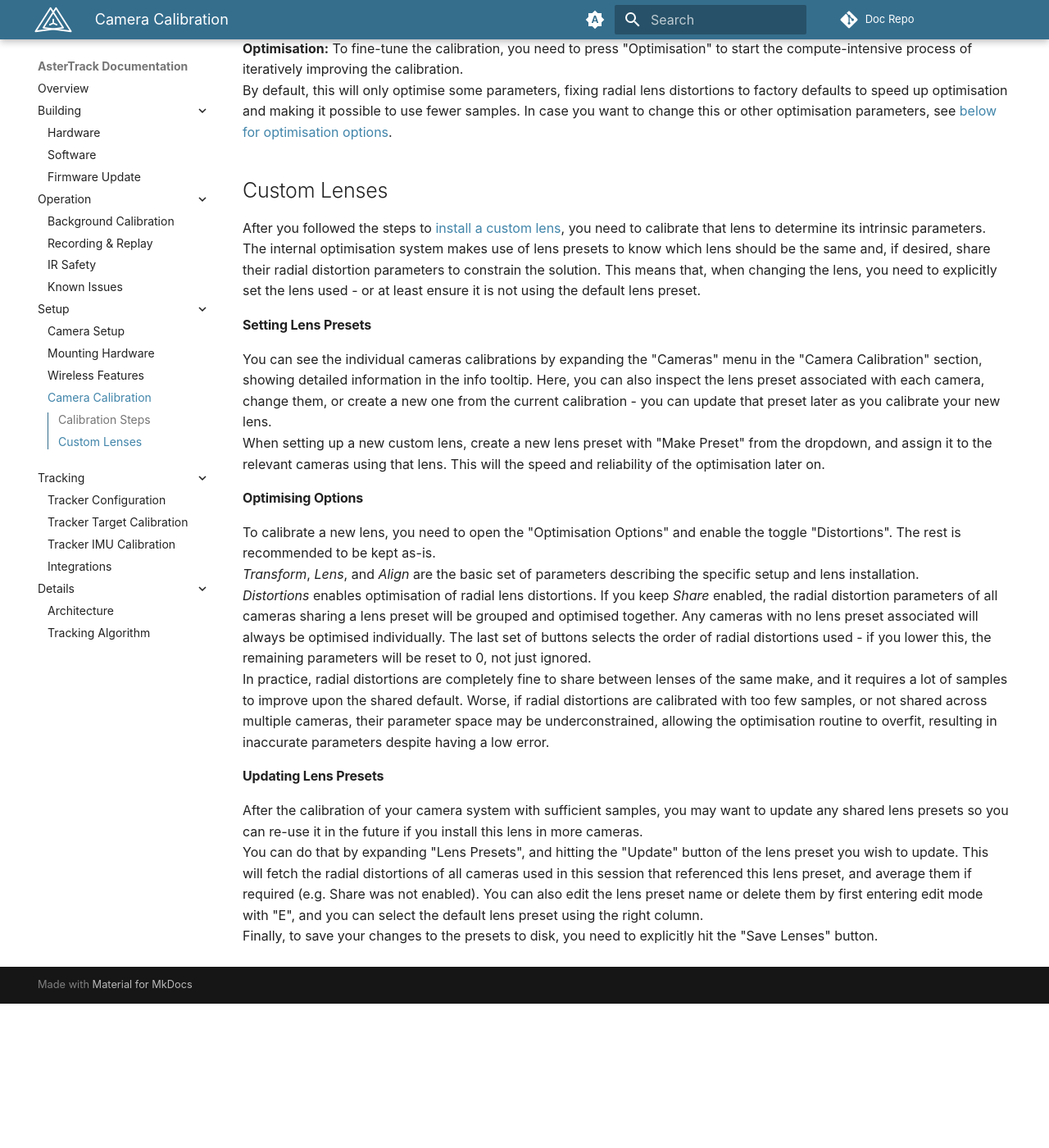
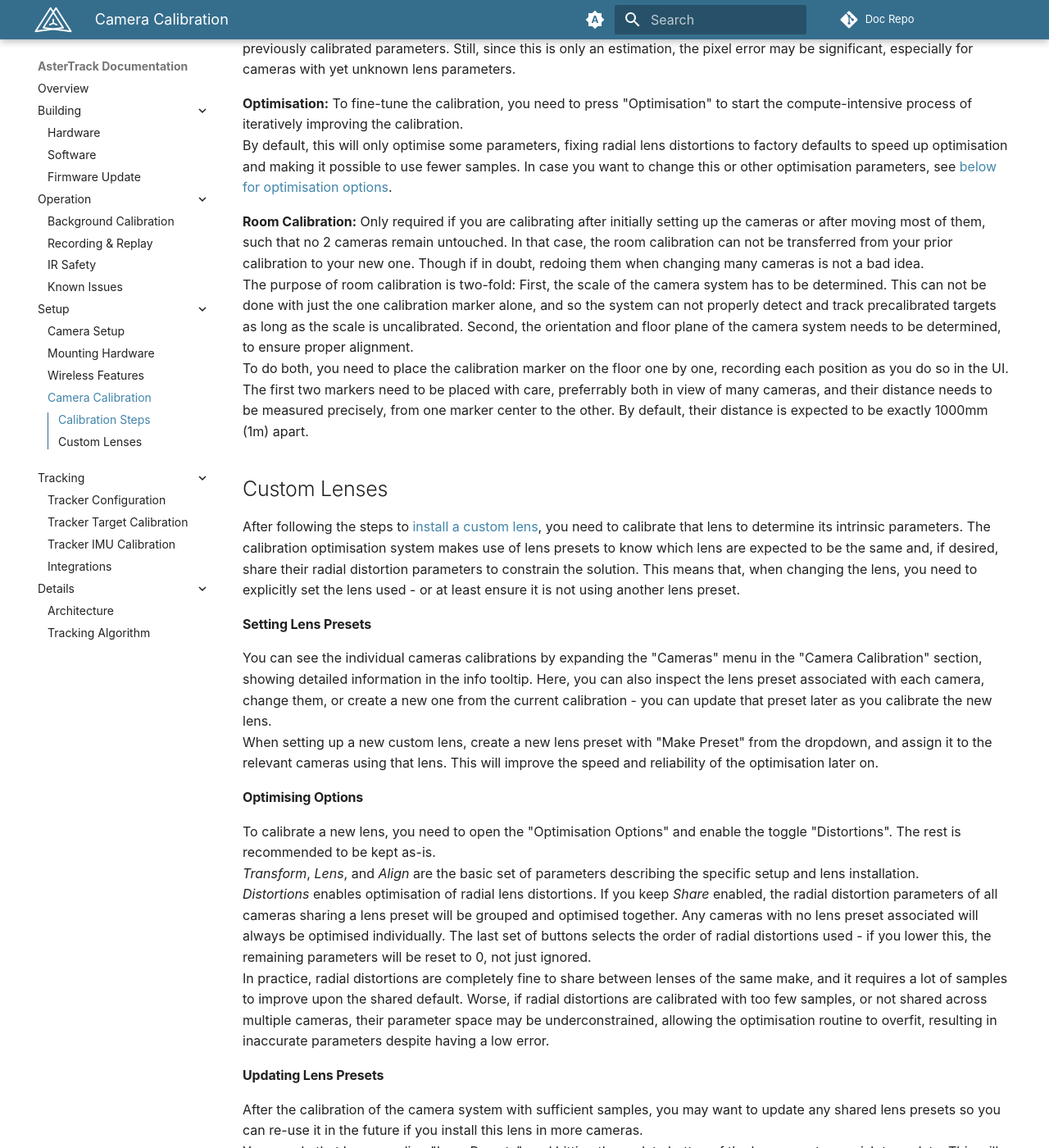
Before and after one commit to AsterTrack/AsterTrack_Documentation, an MkDocs documentation site: the page built from docs/setup/camera_calib.md, in a window 1280 px wide and 1400 px high, scrolled down 707 px. Shown: the whole window at 82% size. Built offline with MkDocs 1.6.1 and Material for MkDocs 9.7.7, drawn with Linux system fonts in a browser that asks for light colours; plug-ins that fetch from the network failed and are left out; comment, search, counter and statistics services are not loaded; before the commit the page ends 1931 px from its top, so only the background shows below that; some of the changed text lies outside the part shown.

Commit message:
Amendments to existing docs

```diff
--- a/docs/setup/camera_calib.md
+++ b/docs/setup/camera_calib.md
@@ -7,13 +7,18 @@ Ideally, this is only required once for initial setup, though as long as continu
 
 ## Calibration Steps
 
+Follow these steps to calibrate the camera system.
+Note that the **Reconstruction** and **Room Calibration** are generally only required on first setup, though their exact requirements vary.
+
 **Collecting Samples:** First you need to collect samples to use for calibration. Make sure you've followed the general procedures for operating the camera system, especially [background calibration](../operation/background.md). <br>
 Then enter the "Camera Calibration" Phase in the "Pipeline" panel while streaming and wave a small spherical calibration marker around the room.
 As long as *Collect* is checked, you should see samples being accumulated from continuously visible marker sequences.
 Try to get good coverage of all cameras, and cover all the space you intend to track.
 Do this relatively slowly in the corners to allow for enough samples to be accumulated there.
 
-**Reconstruction:** Only if you are calibrating after initially setting up the cameras, added cameras, or moved one or more cameras, do you need to estimate their rough position first by hitting "Reconstruction". If you are only looking to improve an existing calibration, skip this step entirely. <br>
+**Reconstruction:** Only required if you are calibrating after initially setting up the cameras, added cameras, or moved one or more cameras.
+If you are only looking to improve an existing calibration, skip this step entirely.
+Otherwise, you need to estimate the rough positions of the new cameras by hitting "Reconstruction". <br>
 Reconstruction will re-estimate the camera transforms and the lens focal length from scratch, but will not touch any other previously calibrated parameters.
 Still, since this is only an estimation, the pixel error may be significant, especially for cameras with yet unknown lens parameters. <br>
 
@@ -21,17 +26,27 @@ Still, since this is only an estimation, the pixel error may be significant, esp
 By default, this will only optimise some parameters, fixing radial lens distortions to factory defaults to speed up optimisation and making it possible to use fewer samples.
 In case you want to change this or other optimisation parameters, see [below for optimisation options](#optimising-options).
 
+**Room Calibration:** Only required if you are calibrating after initially setting up the cameras or after moving most of them, such that no 2 cameras remain untouched.
+In that case, the room calibration can not be transferred from your prior calibration to your new one.
+Though if in doubt, redoing them when changing many cameras is not a bad idea. <br>
+The purpose of room calibration is two-fold: First, the scale of the camera system has to be determined.
+This can not be done with just the one calibration marker alone, and so the system can not properly detect and track precalibrated targets as long as the scale is uncalibrated.
+Second, the orientation and floor plane of the camera system needs to be determined, to ensure proper alignment. <br>
+To do both, you need to place the calibration marker on the floor one by one, recording each position as you do so in the UI.
+The first two markers need to be placed with care, preferrably both in view of many cameras, and their distance needs to be measured precisely, from one marker center to the other.
+By default, their distance is expected to be exactly 1000mm (1m) apart.
+
 ## Custom Lenses
 
-After you followed the steps to [install a custom lens](camera_setup.md#custom-lenses), you need to calibrate that lens to determine its intrinsic parameters.
-The internal optimisation system makes use of lens presets to know which lens should be the same and, if desired, share their radial distortion parameters to constrain the solution.
-This means that, when changing the lens, you need to explicitly set the lens used - or at least ensure it is not using the default lens preset.
+After following the steps to [install a custom lens](camera_setup.md#custom-lenses), you need to calibrate that lens to determine its intrinsic parameters.
+The calibration optimisation system makes use of lens presets to know which lens are expected to be the same and, if desired, share their radial distortion parameters to constrain the solution.
+This means that, when changing the lens, you need to explicitly set the lens used - or at least ensure it is not using another lens preset.
 
 #### Setting Lens Presets
 You can see the individual cameras calibrations by expanding the "Cameras" menu in the "Camera Calibration" section, showing detailed information in the info tooltip.
-Here, you can also inspect the lens preset associated with each camera, change them, or create a new one from the current calibration - you can update that preset later as you calibrate your new lens. <br>
+Here, you can also inspect the lens preset associated with each camera, change them, or create a new one from the current calibration - you can update that preset later as you calibrate the new lens. <br>
 When setting up a new custom lens, create a new lens preset with "Make Preset" from the dropdown, and assign it to the relevant cameras using that lens.
-This will the speed and reliability of the optimisation later on.
+This will improve the speed and reliability of the optimisation later on.
 
 #### Optimising Options
 To calibrate a new lens, you need to open the "Optimisation Options" and enable the toggle "Distortions". The rest is recommended to be kept as-is. <br>
@@ -44,8 +59,9 @@ In practice, radial distortions are completely fine to share between lenses of t
 Worse, if radial distortions are calibrated with too few samples, or not shared across multiple cameras, their parameter space may be underconstrained, allowing the optimisation routine to overfit, resulting in inaccurate parameters despite having a low error.
 
 #### Updating Lens Presets
-After the calibration of your camera system with sufficient samples, you may want to update any shared lens presets so you can re-use it in the future if you install this lens in more cameras. <br>
-You can do that by expanding "Lens Presets", and hitting the "Update" button of the lens preset you wish to update.
-This will fetch the radial distortions of all cameras used in this session that referenced this lens preset, and average them if required (e.g. Share was not enabled).
+After the calibration of the camera system with sufficient samples, you may want to update any shared lens presets so you can re-use it in the future if you install this lens in more cameras. <br>
+You can do that by expanding "Lens Presets", and hitting the update button of the lens preset you wish to update.
+This will fetch the radial distortions of all cameras used in this session that reference this lens preset, and average them if required (e.g. Share was not enabled).
 You can also edit the lens preset name or delete them by first entering edit mode with "E", and you can select the default lens preset using the right column. <br>
 Finally, to save your changes to the presets to disk, you need to explicitly hit the "Save Lenses" button.
+If you ever accidentally overwrite the default lens presets, they can be manually restored from the `lens_presets_builtin.json` file.
```
Also changed, not shown: docs/operation/issues.md (+1 -2 lines), docs/setup/camera_setup.md (+2 -2 lines), docs/tracking/integrations.md (+3 -2 lines).
